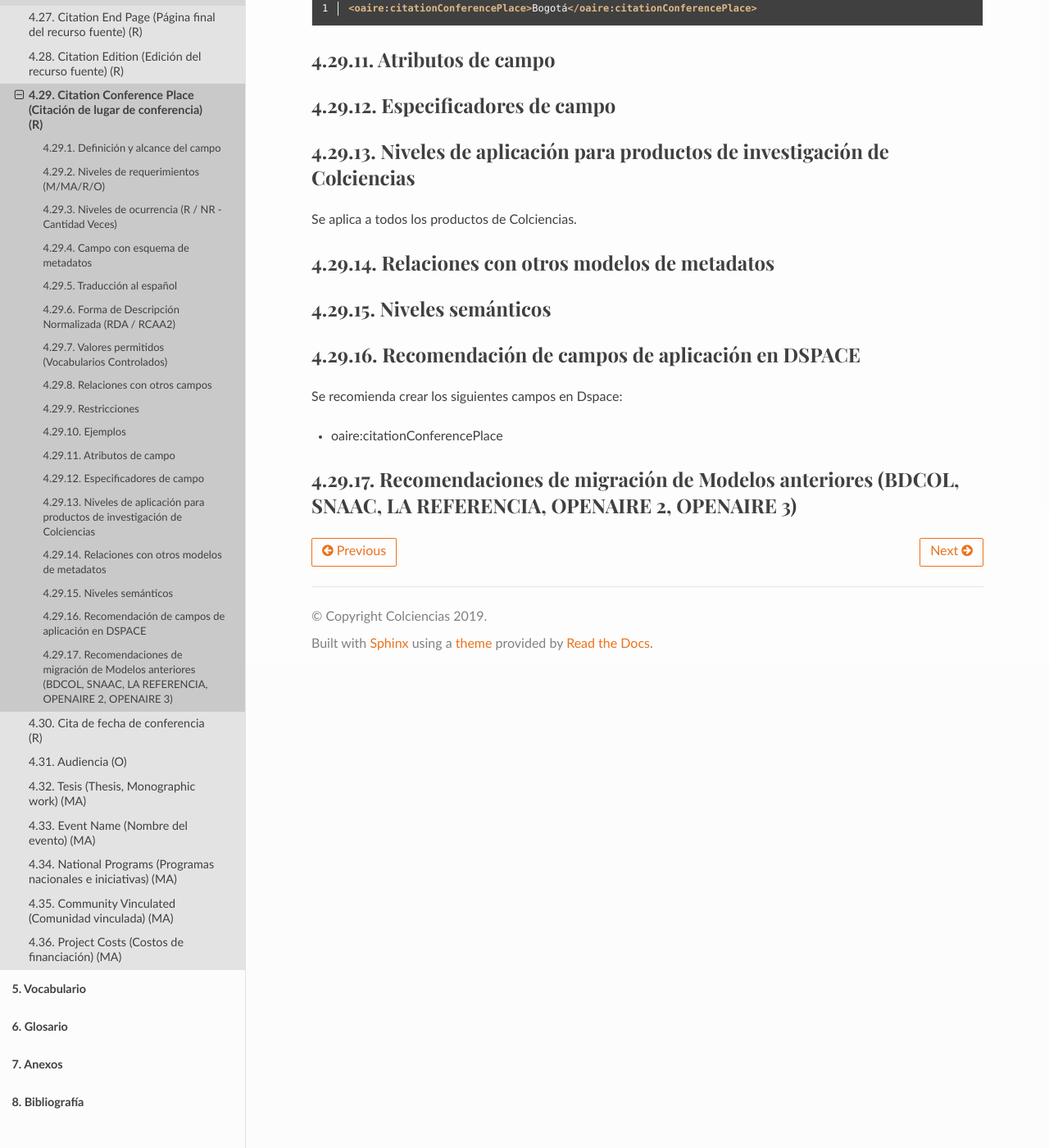
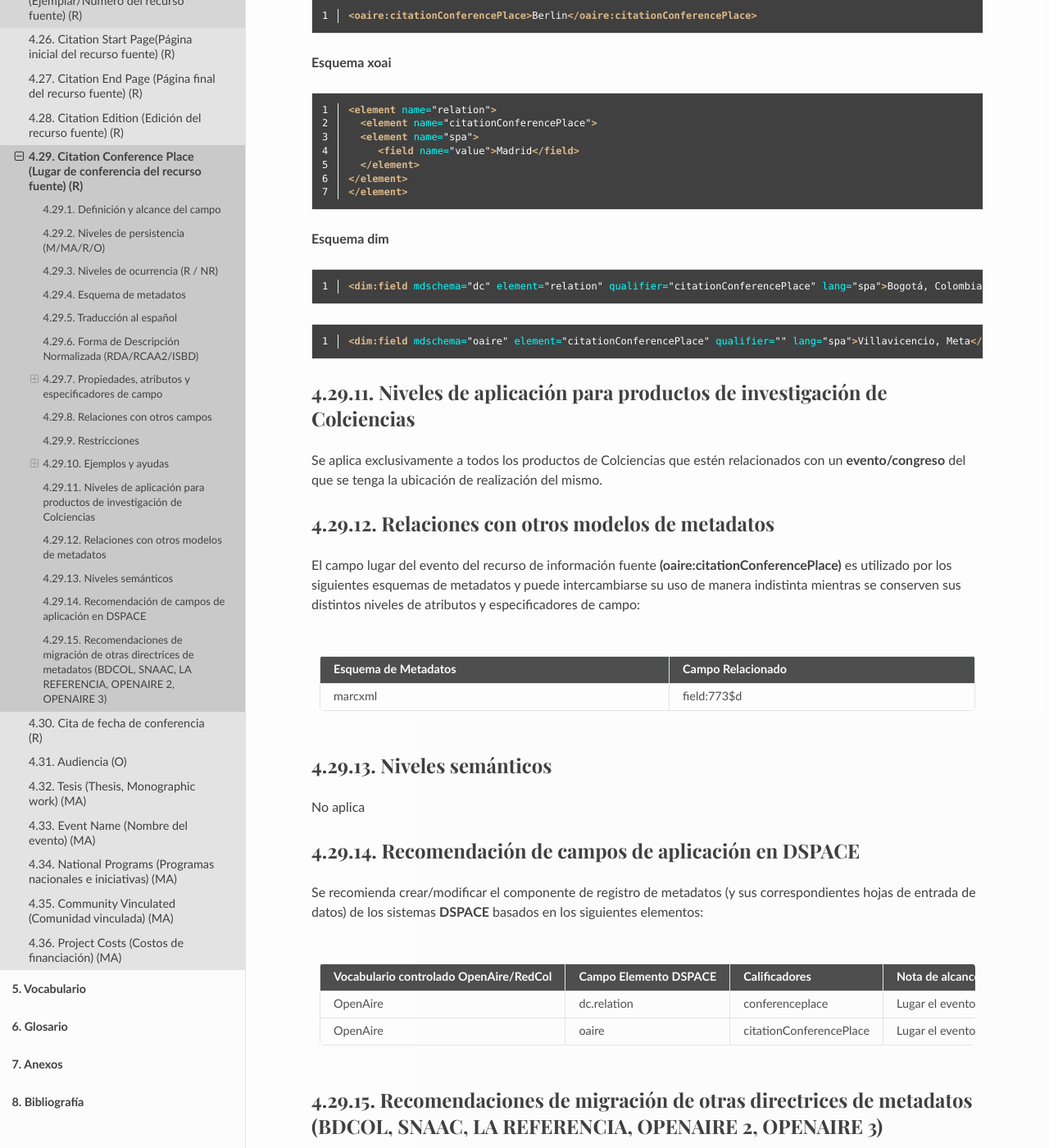
Before and after one commit to rcic/openaire4, a Sphinx documentation site: the page built from docs/field_citationconferenceplace.rst, in a window 1280 px wide and 1400 px high, scrolled down 1668 px. Shown: the whole window at 82% size. Built offline with Sphinx 7.4.7 and the Read the Docs theme 2.0.0, drawn with Linux system fonts in a browser that asks for light colours; some web fonts are replaced; a script that is not in the unit is left out; some of the changed text lies outside the part shown.

Commit message:
actualizacion

```diff
--- a/docs/field_citationconferenceplace.rst
+++ b/docs/field_citationconferenceplace.rst
@@ -1,97 +1,137 @@
 .. _aire:citationConferencePlace:
 
-Citation Conference Place (Citación de lugar de conferencia) (R)
-================================================================
+Citation Conference Place (Lugar de conferencia del recurso fuente) (R)
+=======================================================================
 
 ``oaire:citationConferencePlace``
 
 Definición y alcance del campo
 ------------------------------
-Hace referencia al lugar de la conferencia, esa propiedad se considera parte de la cita.
+Este campo hace referencia al **lugar de de realización del evento** asociado al recurso fuente (conferencia, congreso, encuentro, etc..).  Esta propiedad se considera parte de la cita.
 
-Niveles de requerimientos (M/MA/R/O)
-------------------------------------
+Niveles de persistencia (M/MA/R/O)
+----------------------------------
 Recomendado (R)
 
-Niveles de ocurrencia (R / NR -  Cantidad Veces)
-------------------------------------------------
-No repetible (NR)
+Niveles de ocurrencia (R / NR)
+------------------------------
+No repetible (NR): 0-1
 
-Campo con esquema de metadatos
-------------------------------
+
+Esquema de metadatos
+--------------------
 oaire:citationConferencePlace
 
 Traducción al español
 ---------------------
-Cita de lugar de conferencia
+Lugar de realización del evento asociado al recurso fuente
 
-Forma de Descripción Normalizada (RDA / RCAA2)
-----------------------------------------------
-RDA (Recursos: descripción y acceso)
 
-Valores permitidos (Vocabularios Controlados)
----------------------------------------------
-oaire:citationConferencePlace
+Forma de Descripción Normalizada (RDA/RCAA2/ISBD)
+-------------------------------------------------
+RDA (Recursos: descripción y acceso): Revise la forma adecuada para ingresar el lugar de realización del evento asociado al recurso de información fuente. Si el evento se realizó de forma virtual se debe colocar como valor  asociado “Internet”.
+
+Propiedades, atributos y especificadores de campo
+-------------------------------------------------
+
+Propiedad Principal Ejemplar del recurso fuente (citationConferencePlace) (R, 0-1):
++++++++++++++++++++++++++++++++++++++++++++++++++++++++++++++++++++++++++++++++++++
+Utilice el nombre de un lugar de realización del evento como valor.
 
 Relaciones con otros campos
 ---------------------------
+El campo lugar de realización del evento asociado al recurso fuente **(oaire:citationConferencePlace)** complementa la información del campo Título del recurso fuente **(oaire:citationTitle)** donde se describe el nombre del evento.
 
 Restricciones
 -------------
+No aplica
 
-Ejemplos
---------
+Ejemplos y ayudas
+-----------------
+
+Ayudas
+++++++
+
+Ejemplo en XML (Interoperabilidad OAI-PMH)
+++++++++++++++++++++++++++++++++++++++++++
 
 **Esquema oai_dc**
 
 .. code-block:: xml
    :linenos:
 
+   <dc:relation>Cartagena, Colombia</dc:relation>
+
 **Esquema DataCite**
 
 .. code-block:: xml
    :linenos:
+
+   <oaire:citationConferencePlace>Berlin</oaire:citationConferencePlace>
 
 **Esquema xoai**
 
 .. code-block:: xml
    :linenos:
 
-**Esquema xoai**
+   <element name="relation">
+     <element name="citationConferencePlace">
+     <element name="spa">
+        <field name="value">Madrid</field>
+     </element>
+   </element>
+   </element>
+
+
+**Esquema dim**
 
 .. code-block:: xml
    :linenos:
 
-.. code-block:: xml
-   :linenos:
+   <dim:field mdschema="dc" element="relation" qualifier="citationConferencePlace" lang="spa">Bogotá, Colombia</dim:field>
 
 .. code-block:: xml
    :linenos:
 
-   <oaire:citationConferencePlace>Bogotá</oaire:citationConferencePlace>
+   <dim:field mdschema="oaire" element="citationConferencePlace" qualifier="" lang="spa">Villavicencio, Meta</dim:field>
 
-Atributos de campo
-------------------
-
-Especificadores de campo
-------------------------
 
 Niveles de aplicación para productos de investigación de Colciencias
 --------------------------------------------------------------------
-Se aplica a todos los productos de Colciencias.
+Se aplica exclusivamente a todos los productos de Colciencias que estén relacionados con un **evento/congreso** del que se tenga la ubicación de realización del mismo.
 
 Relaciones con otros modelos de metadatos
 -----------------------------------------
 
+El campo lugar del evento del recurso de información fuente **(oaire:citationConferencePlace)** es utilizado por los siguientes esquemas de metadatos y puede intercambiarse su uso de manera indistinta mientras se conserven sus distintos niveles de atributos y especificadores de campo:
+
+======================  ===================
+Esquema de Metadatos    Campo Relacionado
+======================  ===================
+marcxml                 field:773$d
+======================  ===================
+
 Niveles semánticos
 ------------------
+
+No aplica
 
 Recomendación de campos de aplicación en DSPACE
 -----------------------------------------------
 
-Se recomienda crear los siguientes campos en Dspace:
+Se recomienda crear/modificar el componente de registro de metadatos (y sus correspondientes hojas de entrada de datos) de los sistemas **DSPACE** basados en los siguientes elementos:
 
-- oaire:citationConferencePlace
++----------------------------------------+-----------------------+-------------------------+-------------------------------------------------------------------------------------------+
+| Vocabulario controlado OpenAire/RedCol | Campo Elemento DSPACE | Calificadores           | Nota de alcance                                                                           |
++========================================+=======================+=========================+===========================================================================================+
+| OpenAire                               | dc.relation           | conferenceplace         | Lugar el evento. Se pueden utilizar cualquiera de los dos esquemas provistos (dc, oaire). |
++----------------------------------------+-----------------------+-------------------------+-------------------------------------------------------------------------------------------+
+| OpenAire                               | oaire                 | citationConferencePlace | Lugar el evento. Se pueden utilizar cualquiera de los dos esquemas provistos (dc, oaire). |
++----------------------------------------+-----------------------+-------------------------+-------------------------------------------------------------------------------------------+
 
-Recomendaciones de migración de Modelos anteriores (BDCOL, SNAAC, LA REFERENCIA, OPENAIRE 2, OPENAIRE 3)
---------------------------------------------------------------------------------------------------------
+
+
+Recomendaciones de migración de otras directrices de metadatos (BDCOL, SNAAC, LA REFERENCIA, OPENAIRE 2, OPENAIRE 3)
+--------------------------------------------------------------------------------------------------------------------
+
+	- Se recomienda específicamente crear los nuevos atributos/especificadores de campo de **Lugar del evento** según la codificación propuesta.
```
